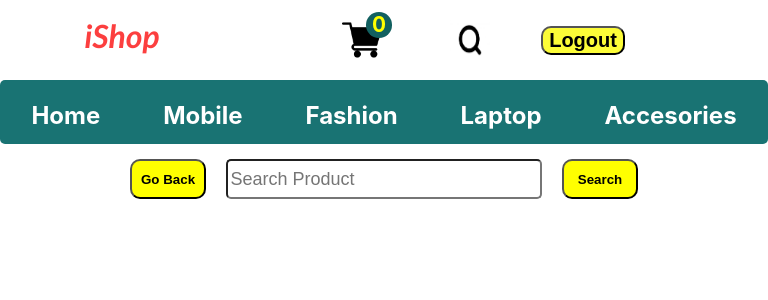
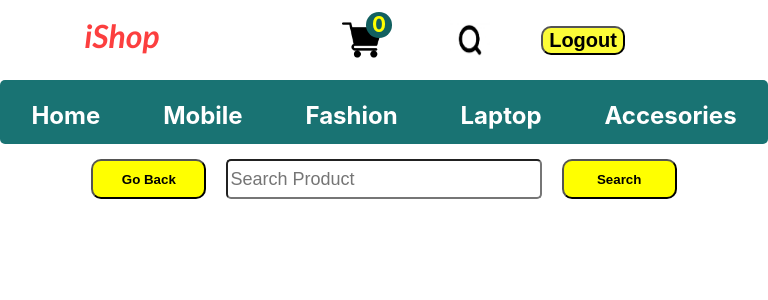
Before and after one commit to rohit-yadav-4099/ecomfront, a React (Create React App) app: page /search in a window 768 px wide. Shown: the top 300 px of the page. Built offline with nearby package versions, Linux system fonts and the light colour scheme; sample sign-in values are in the browser's storage.

Commit message:
Update Search.css

```diff
--- a/src/Css/Search.css
+++ b/src/Css/Search.css
@@ -96,7 +96,7 @@
 
   .goback_input {
     height: 5vh;
-    width: 10vw;
+    width: 15vw;
     border-radius: 10px;
     background-color: yellow;
   }
```
